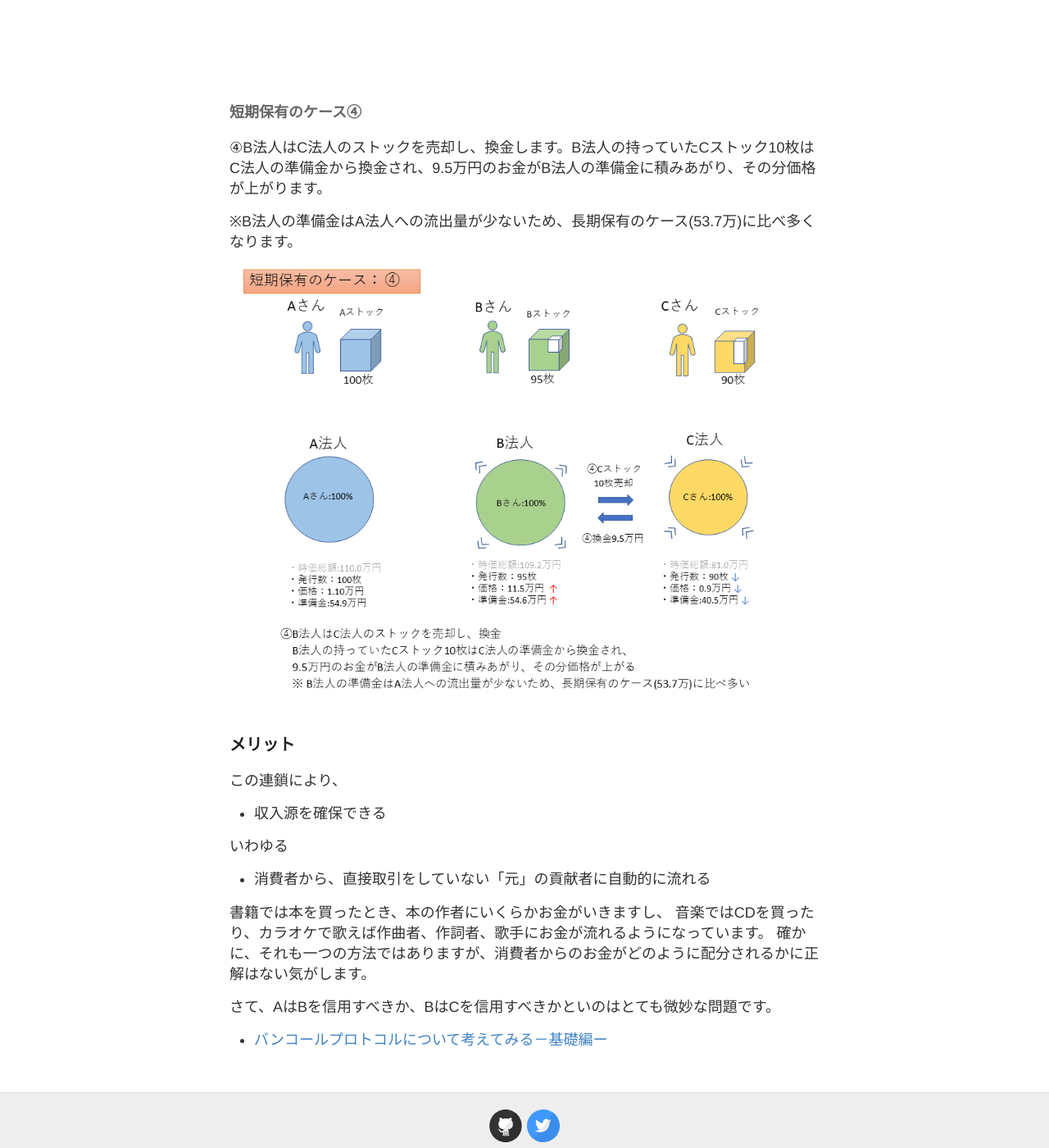
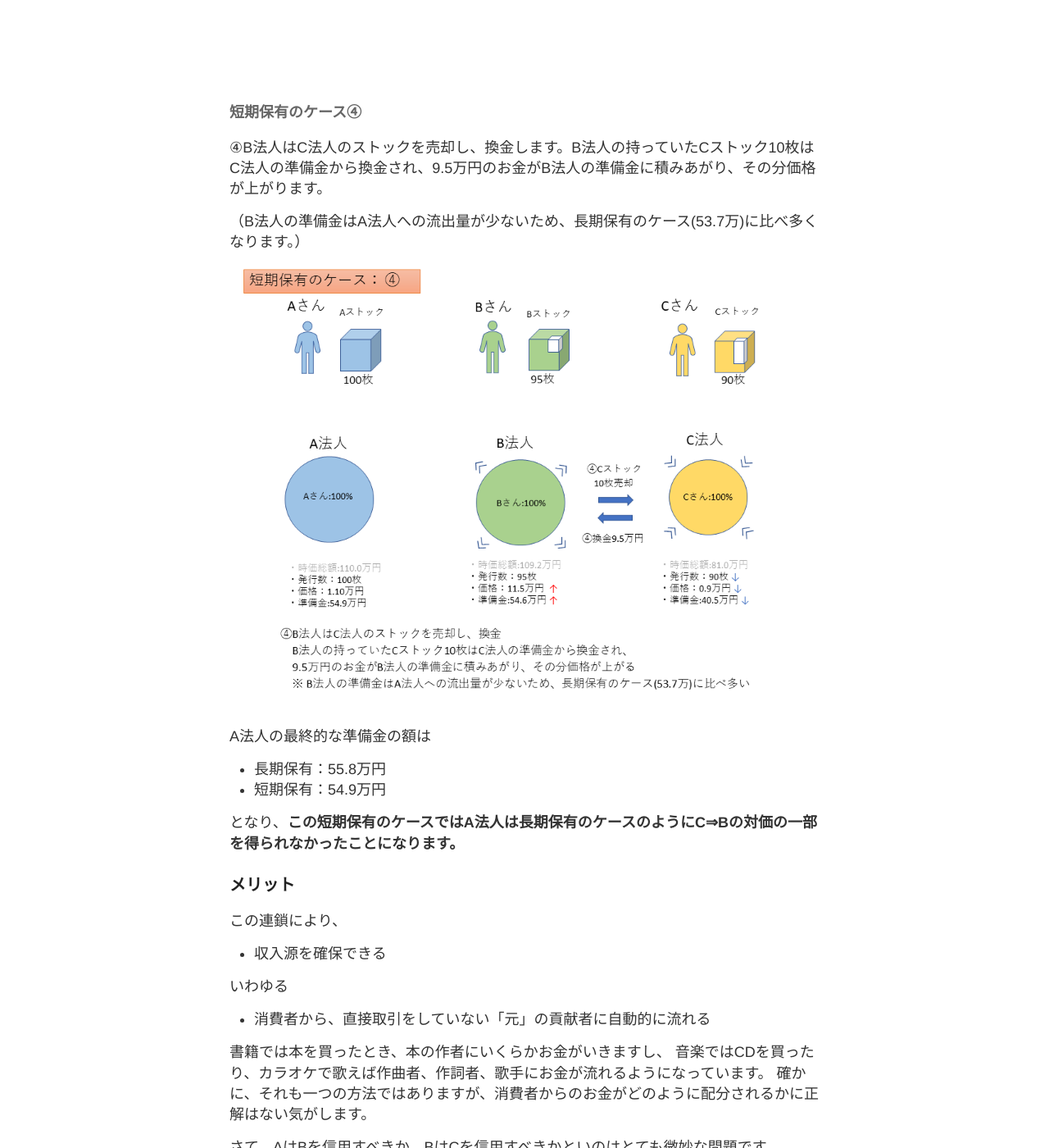
Before and after one commit to samacoba/samacoba.github.io, a Jekyll site: the page built from _posts/2019-03-30-bancor2.md, in a window 1280 px wide and 1400 px high, scrolled down 5535 px. Shown: the whole window at 82% size. Built offline with Jekyll 4.4.1, drawn with Linux system fonts in a browser that asks for light colours.

Commit message:
Update 2019-03-30-bancor2.md

```diff
--- a/_posts/2019-03-30-bancor2.md
+++ b/_posts/2019-03-30-bancor2.md
@@ -80,11 +80,16 @@ tags: バンコール ALIS
 
 ④B法人はC法人のストックを売却し、換金します。B法人の持っていたCストック10枚はC法人の準備金から換金され、9.5万円のお金がB法人の準備金に積みあがり、その分価格が上がります。
 
-※B法人の準備金はA法人への流出量が少ないため、長期保有のケース(53.7万)に比べ多くなります。
-
+（B法人の準備金はA法人への流出量が少ないため、長期保有のケース(53.7万)に比べ多くなります。）
 
 ![imgae](/images/20190330-13.PNG)
 
+A法人の最終的な準備金の額は
+
+* 長期保有：55.8万円
+* 短期保有：54.9万円
+
+となり、**この短期保有のケースではA法人は長期保有のケースのようにC⇒Bの対価の一部を得られなかったことになります。**
 
 ### メリット
 
```
